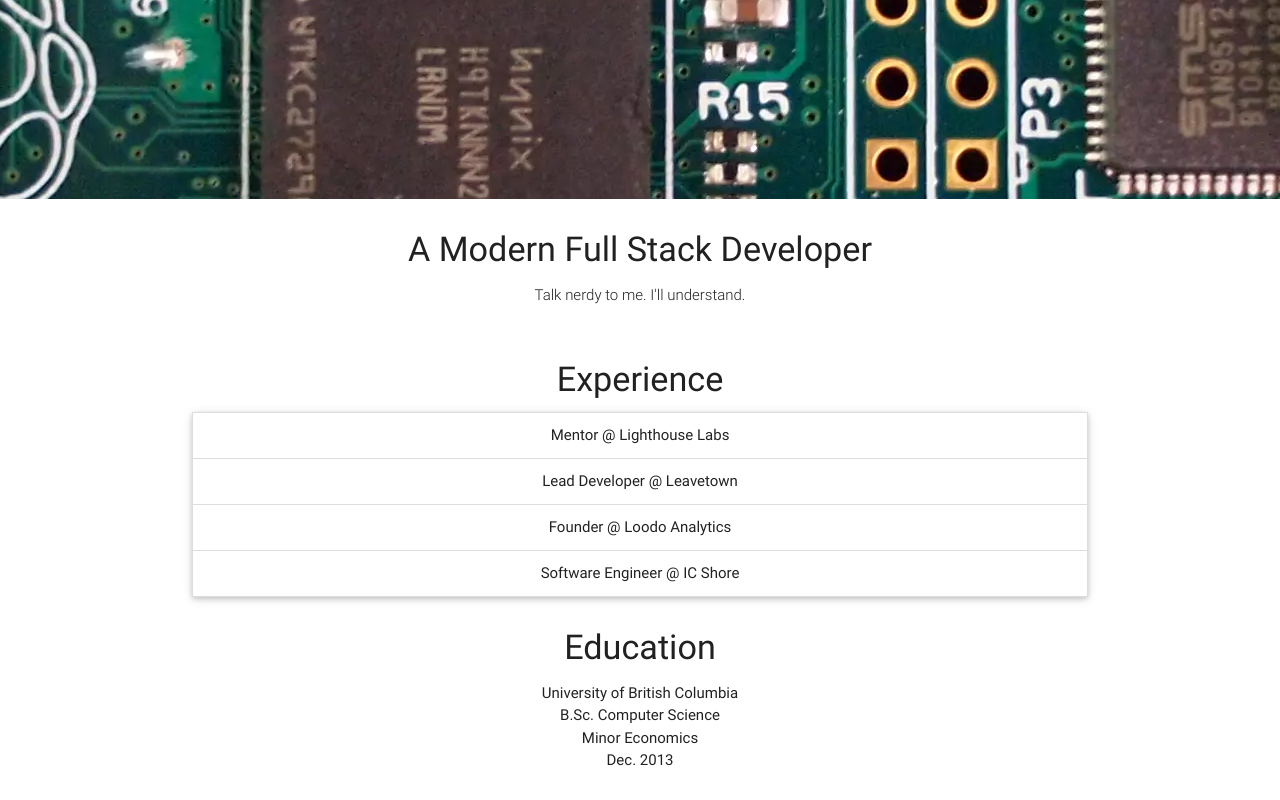
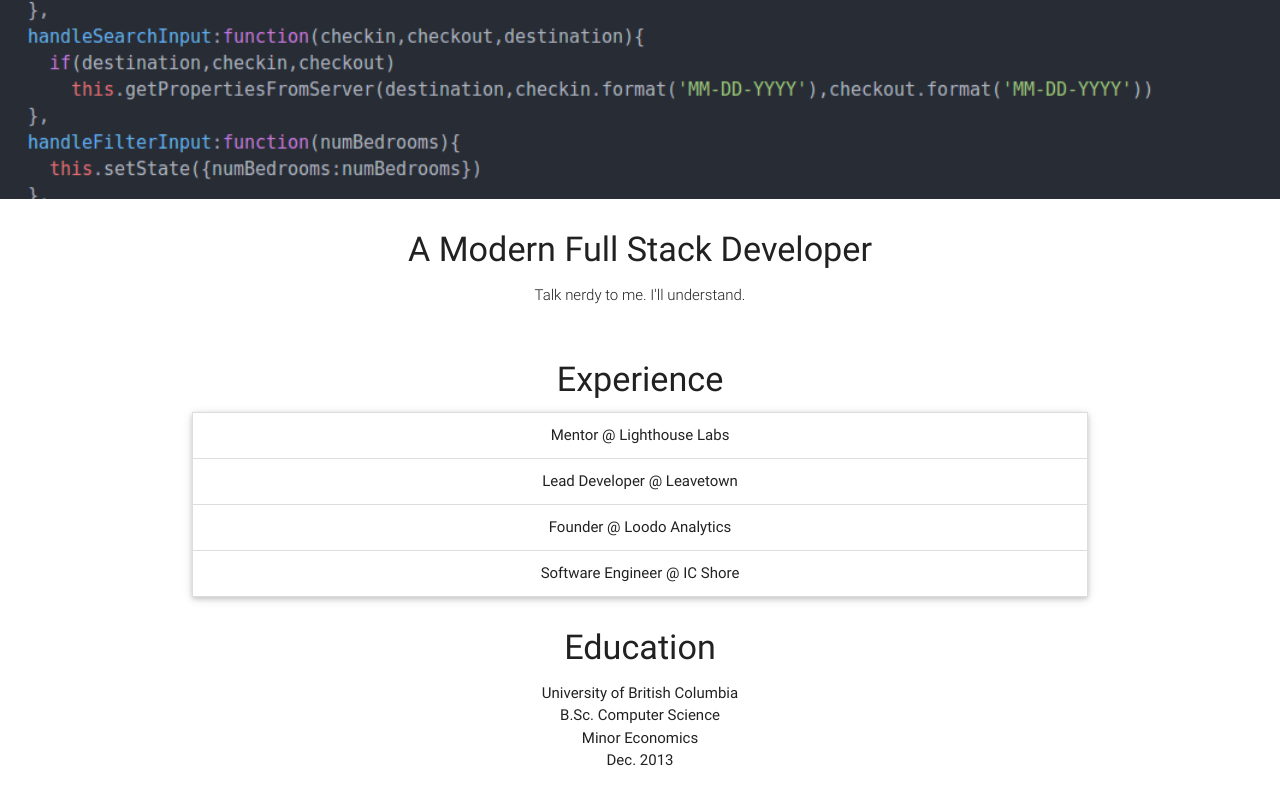
Before and after one commit to codeocelot/codeocelot.github.io, a plain HTML site: page index.html in a window 1280 px wide. Shown: the part 1060-1860 px from the top of the page. Drawn offline with nearby package versions, Linux system fonts and the light colour scheme.

Commit message:
it looks like my images might be too big!

```diff
--- a/index.html
+++ b/index.html
@@ -72,7 +72,8 @@
 
 <div class="parallax-container small-parallax-container valign-wrapper">
   <div class="parallax">
-    <img src="images/pi2.jpg" alt="Raspberry Pi" style="display: block; transform: translate3d(-50%, 328px, 0px);">
+    <img src="images/react-background3.png" alt="Raspberry Pi" style="display: block; transform: translate3d(-50%, 328px, 0px);">
+        <!-- <img src="images/pi2.jpg" alt="Raspberry Pi" style="display: block; transform: translate3d(-50%, 328px, 0px);"> -->
   </div>
 </div>
 
@@ -167,8 +168,10 @@
           </div>
         </div>
       </div>
+
       <div class="parallax">
-        <img src="images/vancouver satellite2_opt.jpg" alt="Unsplashed background img 1" style="display: block; transform: translate3d(-50%, 0px, 0px);">
+        <img src="images/react-background3.png" alt="Unsplashed background img 1" style="display: block; transform: translate3d(-50%, 0px, 0px);">
+        <!-- <img src="images/vancouver satellite2_opt.jpg" alt="Unsplashed background img 1" style="display: block; transform: translate3d(-50%, 0px, 0px);"> -->
       </div>
     </div>
 
```
